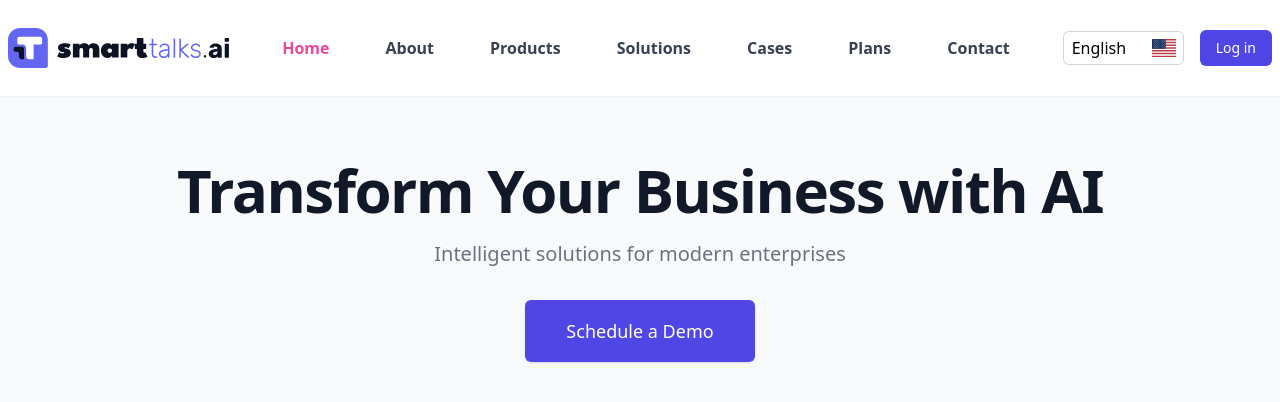
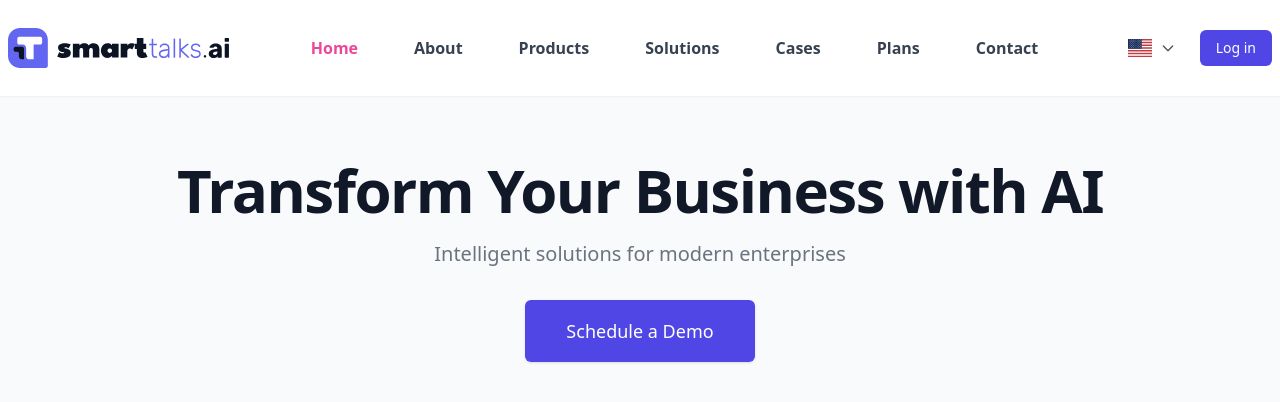
Before and after one commit to Protospi/smart-talks-web-app, a React (Vite) app: page / in a window 1280 px wide. Shown: the top 402 px of the page. Built offline with nearby package versions, Linux system fonts and the light colour scheme.

Commit message:
fix: language selector layout

```diff
--- a/src/components/Header/LanguageSelector.tsx
+++ b/src/components/Header/LanguageSelector.tsx
@@ -1,4 +1,4 @@
-import React from 'react';
+import React, { useState, useRef, useEffect } from 'react';
 import 'flag-icons/css/flag-icons.min.css';
 import { SupportedLocales } from '../../i18n/translations';
 
@@ -23,23 +23,64 @@ export const LanguageSelector: React.FC<LanguageSelectorProps> = ({
   currentLanguage,
   onLanguageChange,
 }) => {
+  const [isOpen, setIsOpen] = useState(false);
+  const dropdownRef = useRef<HTMLDivElement>(null);
+
+  // Close dropdown when clicking outside
+  useEffect(() => {
+    const handleClickOutside = (event: MouseEvent) => {
+      if (dropdownRef.current && !dropdownRef.current.contains(event.target as Node)) {
+        setIsOpen(false);
+      }
+    };
+
+    document.addEventListener('mousedown', handleClickOutside);
+    return () => document.removeEventListener('mousedown', handleClickOutside);
+  }, []);
+
+  const currentFlag = languages.find(l => l.code === currentLanguage)?.flagCode;
+
   return (
-    <div className="relative inline-flex items-center">
-      <select
-        value={currentLanguage}
-        onChange={(e) => onLanguageChange(e.target.value as SupportedLocales)}
-        className="appearance-none bg-transparent pr-8 pl-2 py-1 border border-gray-300 rounded-md"
+    <div className="relative" ref={dropdownRef}>
+      <button
+        onClick={() => setIsOpen(!isOpen)}
+        className="flex items-center gap-2 p-2 hover:bg-gray-100 rounded-md"
       >
-        {languages.map((lang) => (
-          <option key={lang.code} value={lang.code} className="flex items-center gap-2">
-            <span className={`fi fi-${lang.flagCode} mr-2`}></span>
-            {lang.label}
-          </option>
-        ))}
-      </select>
-      <div className="pointer-events-none absolute right-2 top-1/2 -translate-y-1/2">
-        <span className={`fi fi-${languages.find(l => l.code === currentLanguage)?.flagCode} text-lg`}></span>
-      </div>
+        <span className={`fi fi-${currentFlag} text-lg`}></span>
+        <svg
+          className="w-4 h-4 text-gray-600"
+          fill="none"
+          stroke="currentColor"
+          viewBox="0 0 24 24"
+        >
+          <path
+            strokeLinecap="round"
+            strokeLinejoin="round"
+            strokeWidth={2}
+            d="M19 9l-7 7-7-7"
+          />
+        </svg>
+      </button>
+
+      {isOpen && (
+        <div className="absolute right-0 mt-2 w-48 rounded-md shadow-lg bg-[#6366F1] ring-1 ring-black ring-opacity-5">
+          <div className="py-1">
+            {languages.map((lang) => (
+              <button
+                key={lang.code}
+                onClick={() => {
+                  onLanguageChange(lang.code);
+                  setIsOpen(false);
+                }}
+                className="w-full text-left px-4 py-2 text-white hover:bg-indigo-700 flex items-center gap-3"
+              >
+                <span className={`fi fi-${lang.flagCode} text-lg`}></span>
+                {lang.label}
+              </button>
+            ))}
+          </div>
+        </div>
+      )}
     </div>
   );
 };
```
